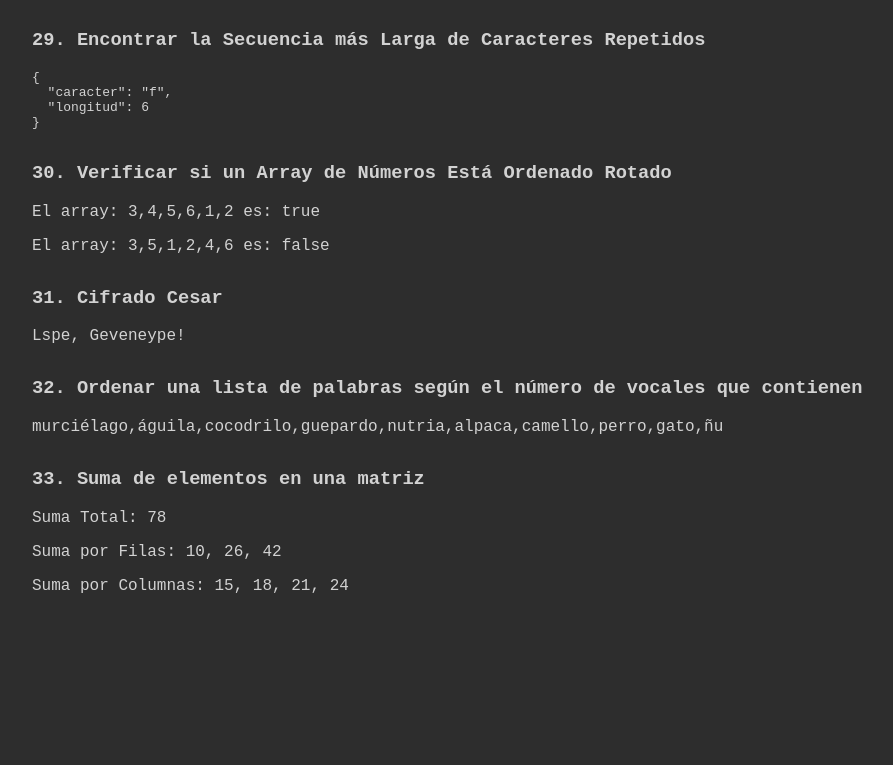
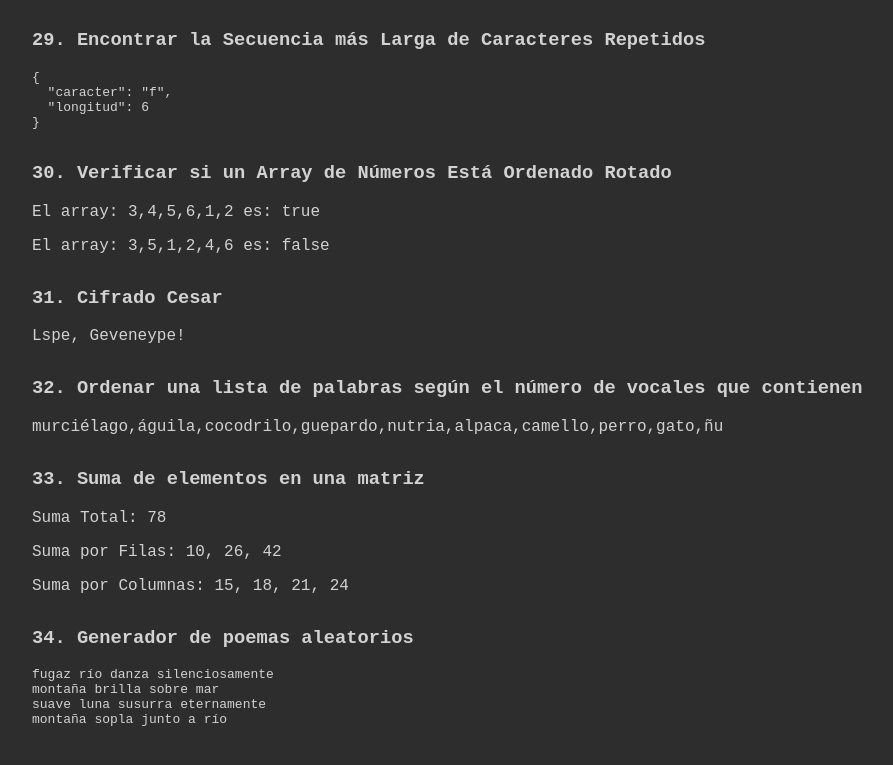
Before and after one commit to damalga/Javascripting, a website built with Vite: page index.html in a window 1280 px wide. Shown: the part 4195-4960 px from the top of the page, without its empty margins (84-977 px from the left). Before the commit the page ends 4846 px from the top, so only its background shows below. Built offline with nearby package versions, Linux system fonts and the light colour scheme.

Commit message:
one more exercises

```diff
--- a/index.html
+++ b/index.html
@@ -231,6 +231,12 @@
                 <div id="suma-filas-matriz" class="resultado"></div>
                 <div id="suma-columnas-matriz" class="resultado"></div>
             </div>
+
+            <!--Ejercicio 34. ('./src/scripts/34generadorPoemas.js')-->
+            <div class="ejercicio">
+                <h3>34. Generador de poemas aleatorios</h3>
+                <pre id="poema-aleatorio" class="resultado"></pre>
+            </div>
         </section>
 
         <!--Carga aquí todos los scripts-->
--- a/main.js
+++ b/main.js
@@ -35,3 +35,4 @@ import "./src/scripts/30ordenadoRotado.js";
 import "./src/scripts/31cifradoCesar.js";
 import "./src/scripts/32ordenarPalabrasVocales.js";
 import "./src/scripts/33sumaElementosMatriz.js";
+import "./src/scripts/34generadorPoemas.js";
--- /dev/null
+++ b/src/scripts/34generadorPoemas.js
@@ -0,0 +1,47 @@
+const sustantivos = ["sol", "luna", "mar", "viento", "estrella", "montaña", "río", "bosque"];
+const verbos = ["danza", "brilla", "sopla", "canta", "fluye", "susurra", "cae"];
+const adjetivos = ["brillante", "silenciosa", "eterno", "suave", "fugaz", "majestuosa", "profundo"];
+const adverbios = ["suavemente", "eternamente", "lentamente", "armoniosamente", "silenciosamente"];
+const preposiciones = ["sobre", "bajo", "junto a", "entre", "hacia"];
+
+function generarPoema() {
+  // Selecciona una palabra aleatoria
+  function palabraAleatoria(arr) {
+    // Aquí seleccionarás y devolverás un elemento del array `arr`.
+    return arr[Math.floor(Math.random() * arr.length)];
+  }
+
+  // Genera un verso con estructura 1: [Adjetivo] [Sustantivo] [Verbo] [Adverbio]
+  function versoTipo1() {
+    let adj = palabraAleatoria(adjetivos);
+    let sust = palabraAleatoria(sustantivos);
+    let verb = palabraAleatoria(verbos);
+    let adv = palabraAleatoria(adverbios);
+    return `${adj} ${sust} ${verb} ${adv}`;
+  }
+
+  // Genera un verso con estructura 2: [Sustantivo] [Verbo] [Preposición] [Sustantivo]
+  function versoTipo2() {
+    let sust1 = palabraAleatoria(sustantivos);
+    let verb = palabraAleatoria(verbos);
+    let prep = palabraAleatoria(preposiciones);
+    let sust2 = palabraAleatoria(sustantivos);
+    return `${sust1} ${verb} ${prep} ${sust2}`;
+  }
+
+  // Alterna entre versoTipo1 y versoTipo2 para crear el poema.
+  const poema = [];
+  for (let i = 0; i < 4; i++) {
+    if (i % 2 === 0) {
+      poema.push(versoTipo1());
+    } else {
+      poema.push(versoTipo2());
+    }
+  }
+
+  // Unir versos y devolver
+  return poema.join("\n");
+}
+
+const resultado = generarPoema();
+document.querySelector('#poema-aleatorio').textContent = generarPoema();
```
